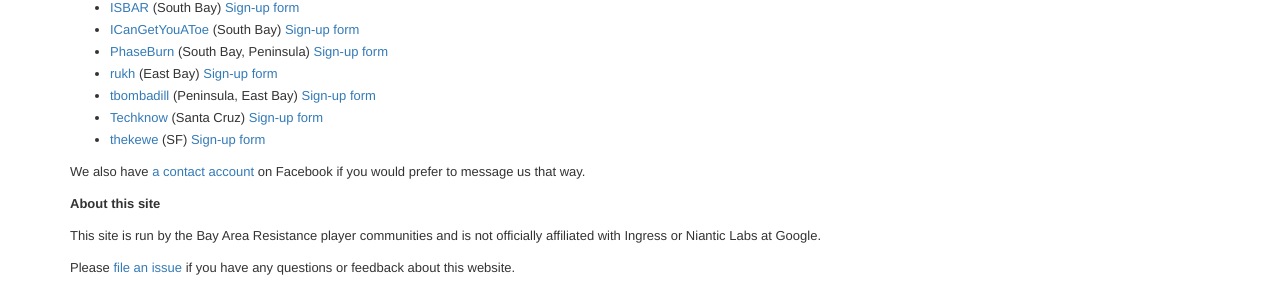
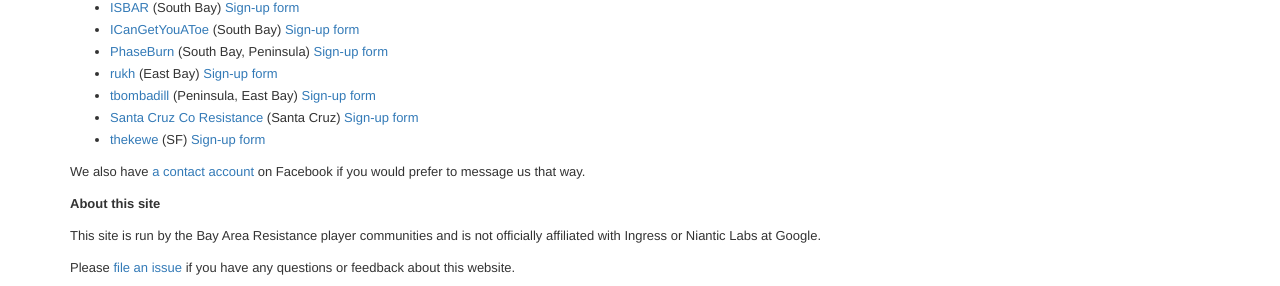
Before and after one commit to balshor/sfbay.resists.org, a Jekyll site: the page built from index.html, in a window 1280 px wide. Shown: the part 731-1017 px from the top of the page. Built offline with Jekyll 4.4.1, drawn with Linux system fonts in a browser that asks for light colours; nearby versions of some CDN libraries.

Commit message:
Santa Cruz update from Kusum Tracy
SantaCruzCoRes = ingress.sc.county.resistance@gmail.com

```diff
--- a/_data/contacts.yaml
+++ b/_data/contacts.yaml
@@ -47,8 +47,8 @@
   area: Peninsula, East Bay
   form: http://sfbay.resists.org/pen/
 
-- agent: Techknow
-  email: ingressslug@gmail.com
+- agent: Santa Cruz Co Resistance
+  email: ingress.sc.county.resistance@gmail.com
   area: Santa Cruz
   form: http://sfbay.resists.org/scz/
 
```
